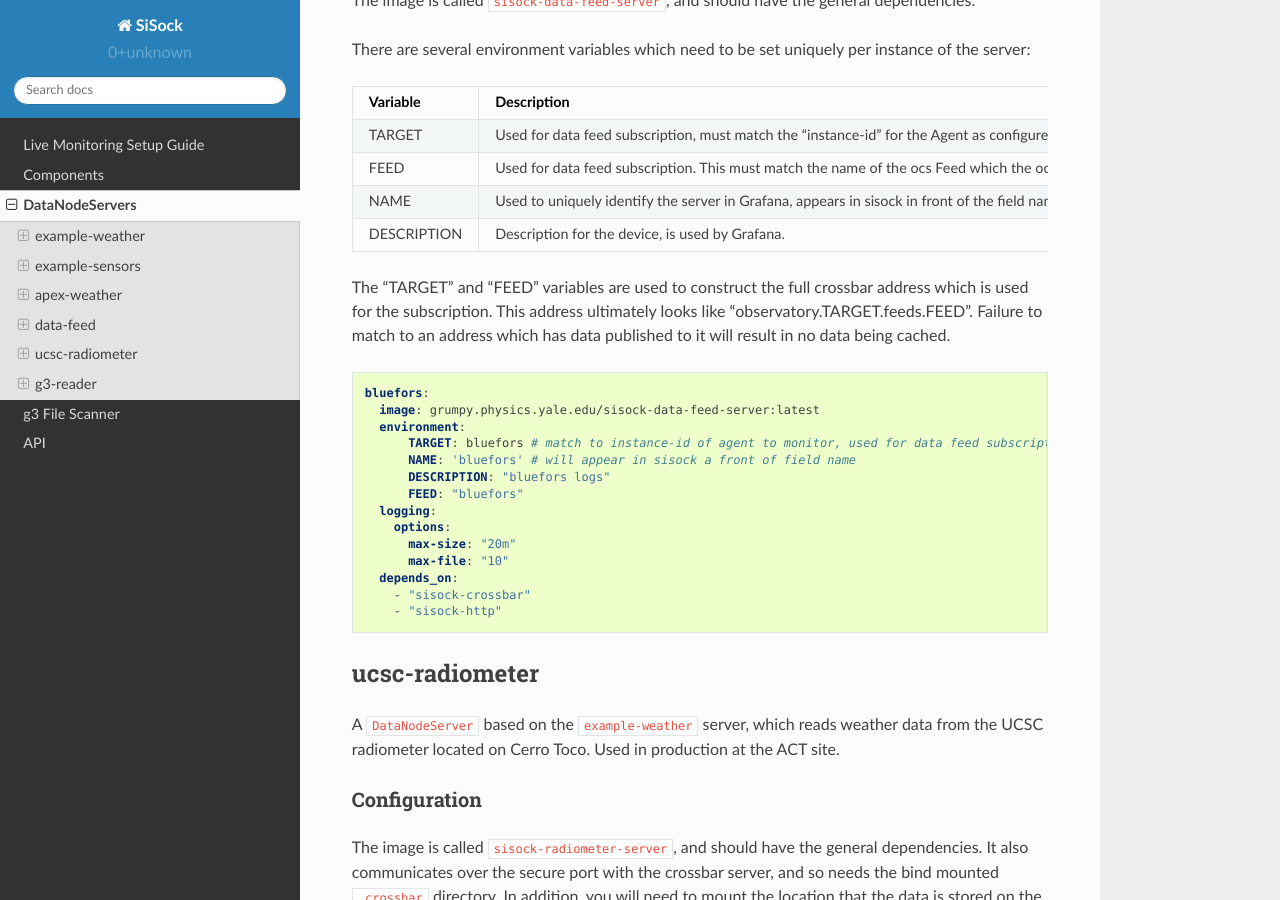
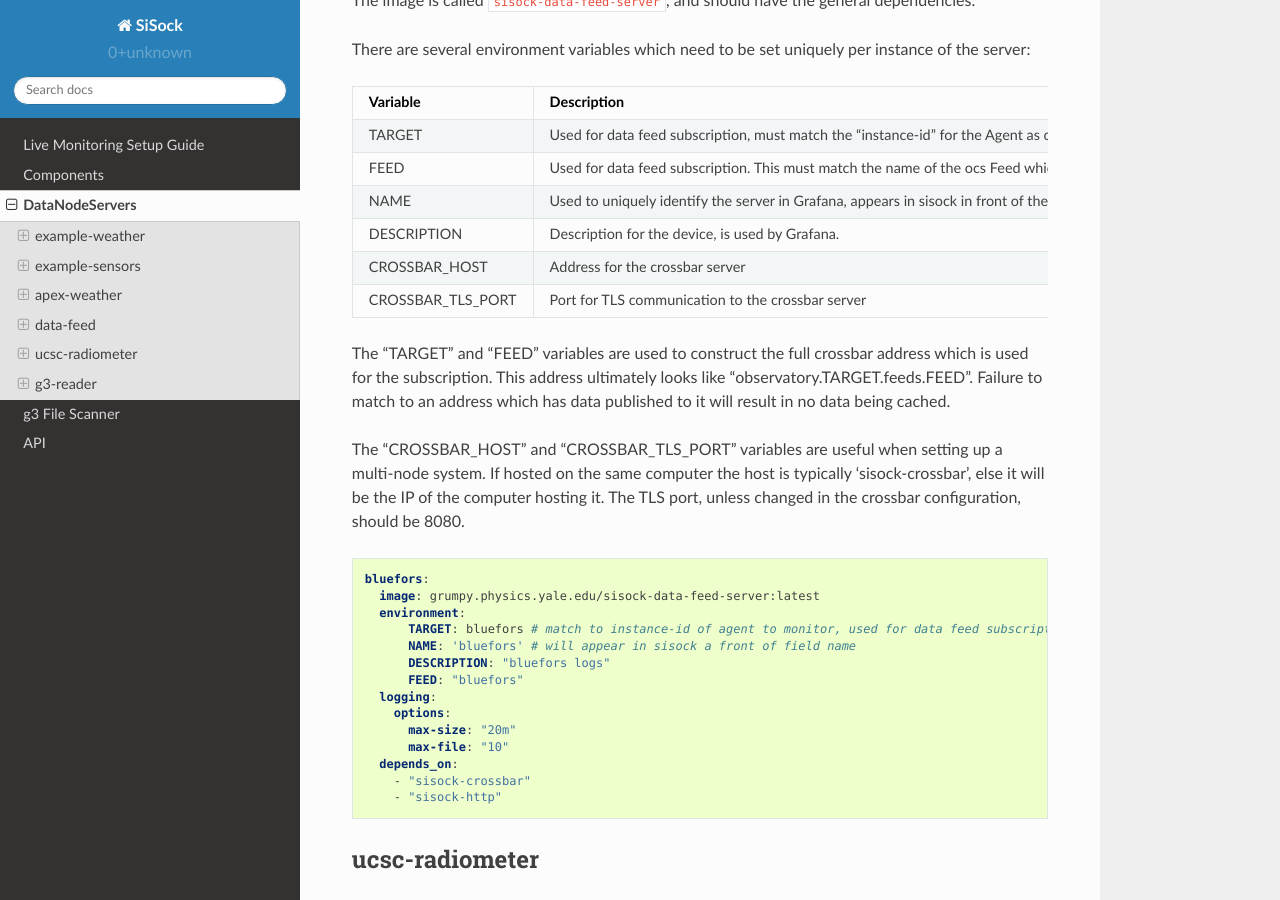
Before and after one commit to simonsobs/sisock, a Sphinx documentation site: the page built from docs/source/datanodeservers.rst, in a window 1280 px wide and 900 px high, scrolled down 2983 px. Built offline with Sphinx 7.4.7 and the Read the Docs theme 2.0.0, drawn with Linux system fonts in a browser that asks for light colours.

Commit message:
Add crossbar host environment variables
[skip ci]

```diff
--- a/docs/source/datanodeservers.rst
+++ b/docs/source/datanodeservers.rst
@@ -129,19 +129,26 @@ instance of the server:
 .. table::
    :widths: auto
 
-   ===========  ============
-   Variable     Description
-   ===========  ============
-   TARGET       Used for data feed subscription, must match the "instance-id" for the Agent as configured in your site-config file.
-   FEED         Used for data feed subscription. This must match the name of the ocs Feed which the ocs Agent publishes to.
-   NAME         Used to uniquely identify the server in Grafana, appears in sisock in front of the field name.
-   DESCRIPTION  Description for the device, is used by Grafana.
-   ===========  ============
+   =================  ============
+   Variable           Description
+   =================  ============
+   TARGET             Used for data feed subscription, must match the "instance-id" for the Agent as configured in your site-config file.
+   FEED               Used for data feed subscription. This must match the name of the ocs Feed which the ocs Agent publishes to.
+   NAME               Used to uniquely identify the server in Grafana, appears in sisock in front of the field name.
+   DESCRIPTION        Description for the device, is used by Grafana.
+   CROSSBAR_HOST      Address for the crossbar server
+   CROSSBAR_TLS_PORT  Port for TLS communication to the crossbar server
+   =================  ============
 
 The "TARGET" and "FEED" variables are used to construct the full crossbar
 address which is used for the subscription. This address ultimately looks like
 "observatory.TARGET.feeds.FEED". Failure to match to an address which has data
 published to it will result in no data being cached.
+
+The "CROSSBAR_HOST" and "CROSSBAR_TLS_PORT" variables are useful when setting
+up a multi-node system. If hosted on the same computer the host is typically
+'sisock-crossbar', else it will be the IP of the computer hosting it. The TLS
+port, unless changed in the crossbar configuration, should be 8080.
 
 .. code-block:: yaml
 
```
